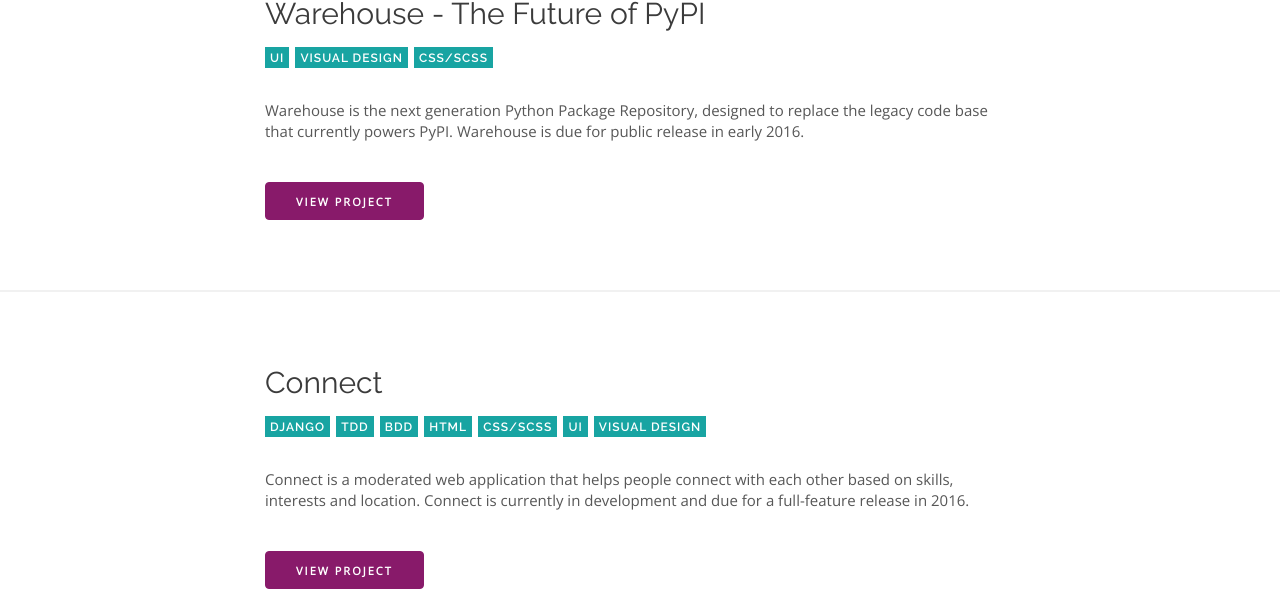
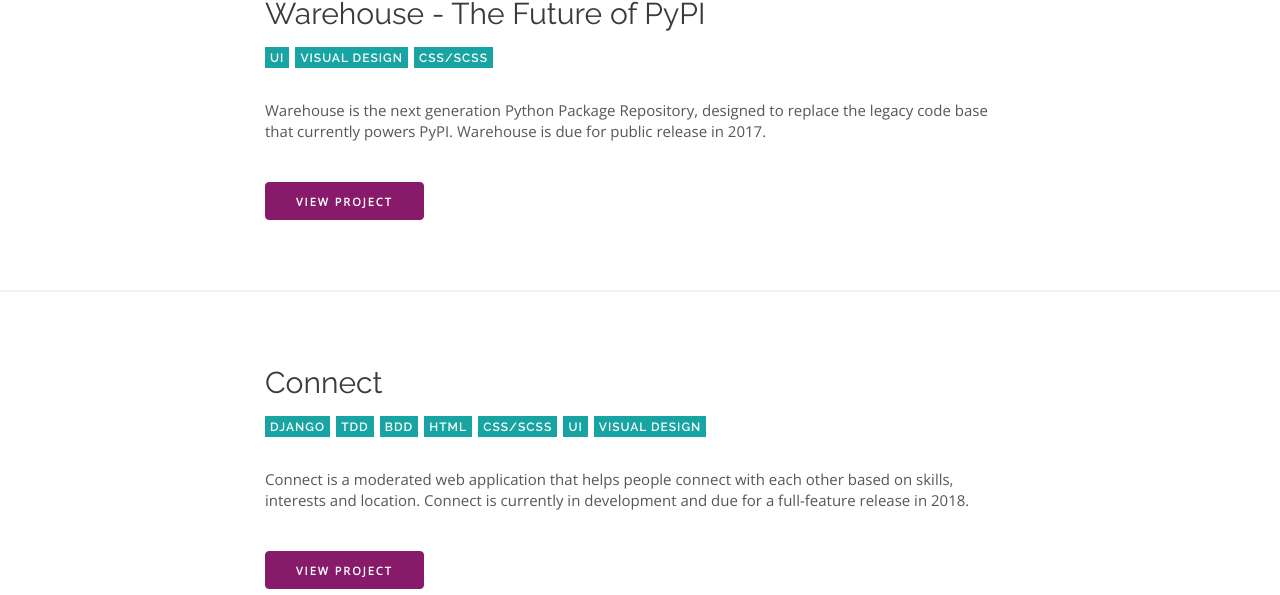
Before and after one commit to nlhkabu/nlhkabu.github.io, a Jekyll site: the page built from index.html, in a window 1280 px wide and 900 px high, scrolled down 821 px. Shown: the part 160-755 px from the top of the window. Built offline with Jekyll 4.4.1, drawn with Linux system fonts in a browser that asks for light colours; nearby versions of some CDN libraries; some web fonts are replaced.

Commit message:
Update dates

```diff
--- a/_projects/connect.md
+++ b/_projects/connect.md
@@ -7,7 +7,7 @@
 
 title: Connect
 skills: [Django, TDD, BDD, HTML, CSS/SCSS, UI, Visual Design]
-summary: Connect is a moderated web application that helps people connect with each other based on skills, interests and location.  Connect is currently in development and due for a full-feature release in 2016.
+summary: Connect is a moderated web application that helps people connect with each other based on skills, interests and location.  Connect is currently in development and due for a full-feature release in 2018.
 feature_image:
     small: /assets/img/connect-small.png
     medium: /assets/img/connect-medium.png
--- a/_projects/warehouse.md
+++ b/_projects/warehouse.md
@@ -7,7 +7,7 @@
 
 title: Warehouse - The Future of PyPI
 skills: [UI, Visual Design, CSS/SCSS]
-summary: Warehouse is the next generation Python Package Repository, designed to replace the legacy code base that currently powers PyPI. Warehouse is due for public release in early 2016.
+summary: Warehouse is the next generation Python Package Repository, designed to replace the legacy code base that currently powers PyPI. Warehouse is due for public release in 2017.
 feature_image:
     small: /assets/img/warehouse-small.png
     medium: /assets/img/warehouse-medium.png
```
